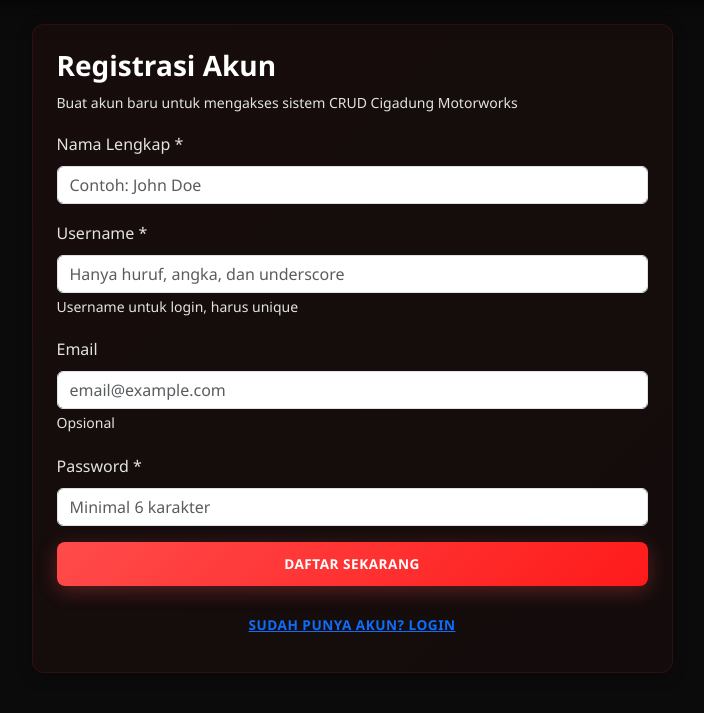
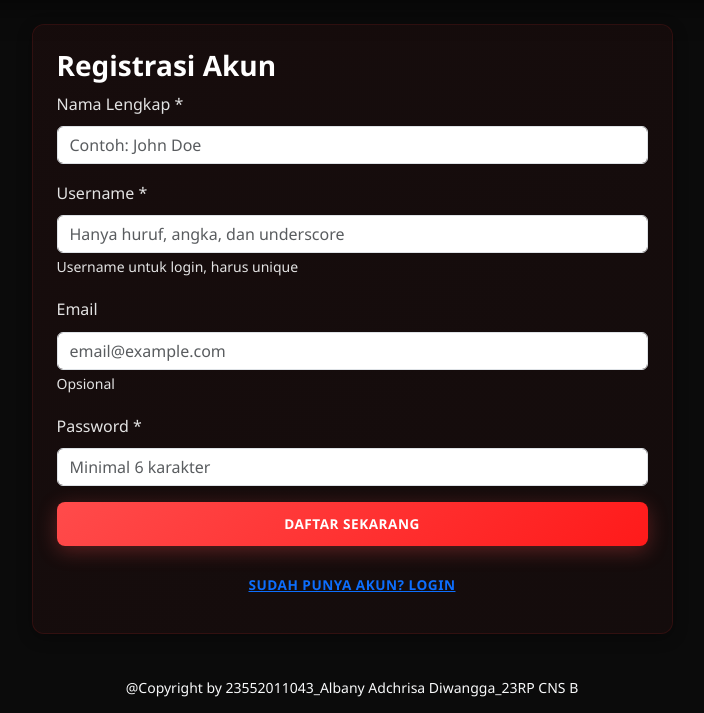
Before and after one commit to Adchrisa/UAS-Pemrograman-Web, a PHP site: page /projek1/register.php in a window 1280 px wide. Shown: the part 67-780 px from the top of the page, without its empty margins (288-992 px from the left). Run offline with PHP 8.4, Linux system fonts and the light colour scheme.

Commit message:
Update register.php

```diff
--- a/register.php
+++ b/register.php
@@ -4,7 +4,6 @@
   <div class="col-md-7">
     <div class="card p-4">
       <h3 class="card-title">Registrasi Akun</h3>
-      <p class="text-muted small mb-3">Buat akun baru untuk mengakses sistem CRUD Cigadung Motorworks</p>
       <form id="registerForm">
         <div class="mb-3">
           <label class="form-label">Nama Lengkap *</label>
```
